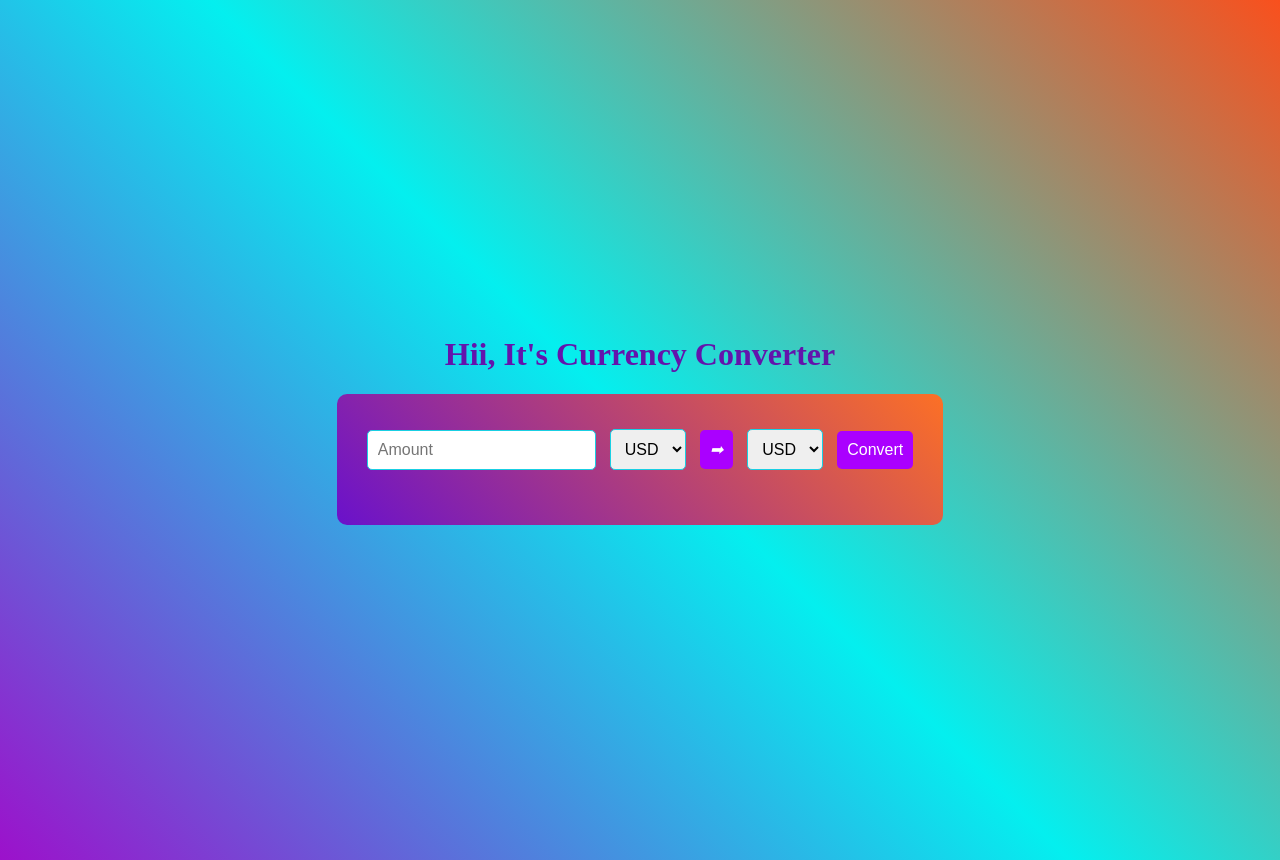
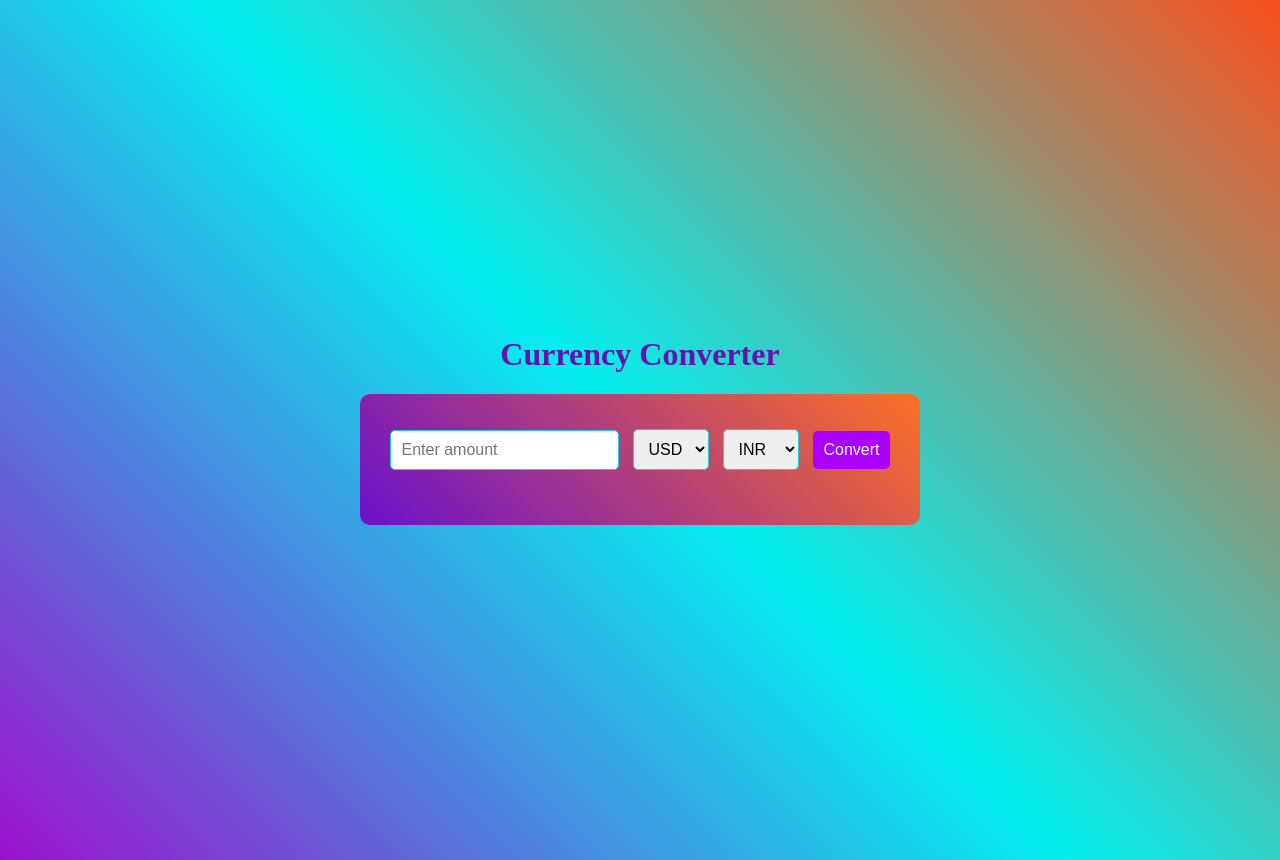
Before and after one commit to Ankesh21-Rathore/currency_converter, a plain HTML site: page index.html in a window 1280 px wide. Drawn offline with Linux system fonts and the light colour scheme.

Commit message:
Refactor index.html for improved user interface
Updated the heading and input placeholder text for clarity. Changed the default selected option in the 'to' currency dropdown.

```diff
--- a/index.html
+++ b/index.html
@@ -8,9 +8,11 @@
 </head>
 <body>
 
-<h1>Hii, It's Currency Converter</h1>
+<h1>Currency Converter</h1>
+
 <div class="converter">
-    <input type="number" id="amount" placeholder="Amount">
+    <input type="number" id="amount" placeholder="Enter amount" min="0" step="any">
+
     <select id="from">
         <option value="USD">USD</option>
         <option value="EUR">EUR</option>
@@ -21,20 +23,18 @@
         <option value="PAK">PAK</option>
     </select>
 
-    <button class="Btn" id="theme-toggle">
-            <i class="fas fa-palette">➡</i>
-    </button>
-
     <select id="to">
+        <option value="INR">INR</option>
         <option value="USD">USD</option>
         <option value="EUR">EUR</option>
-        <option value="INR">INR</option>
         <option value="NPR">NPR</option>
         <option value="JPY">JPY</option>
         <option value="SLR">SLR</option>
         <option value="PAK">PAK</option>
     </select>
+
     <button class="Btn" id="convertBtn">Convert</button>
+
     <div id="result"></div>
 </div>
 
```
